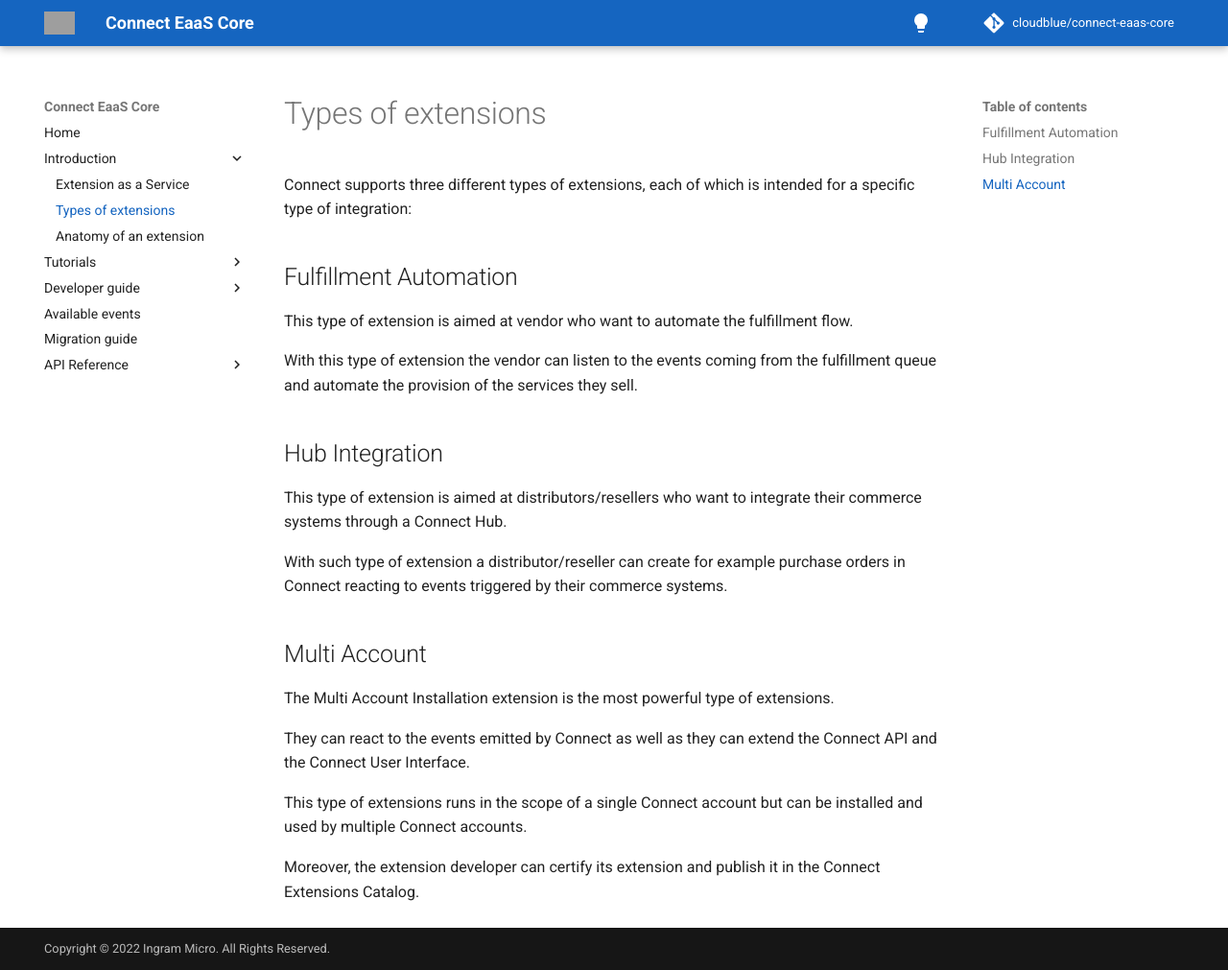
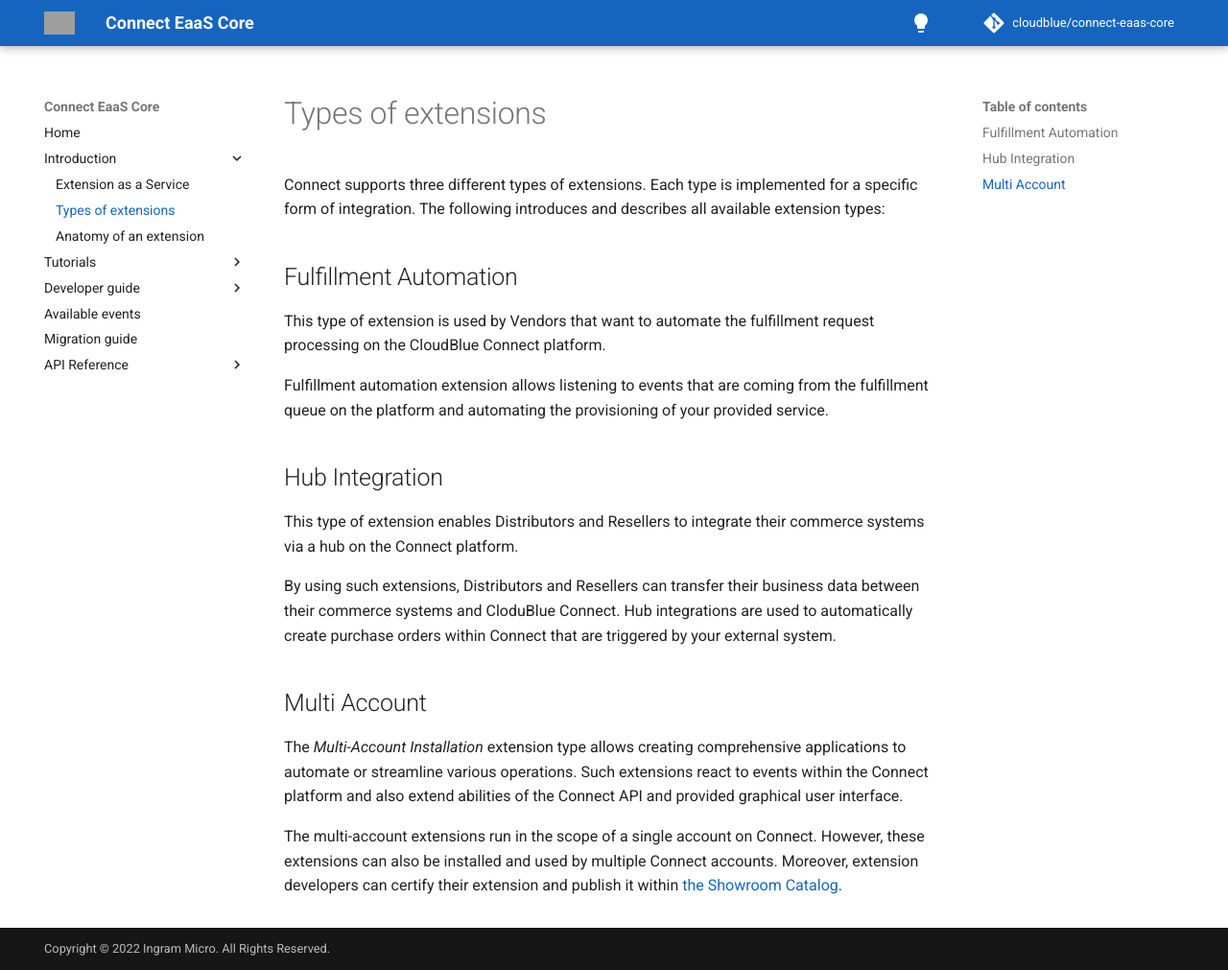
Before and after one commit to cloudblue/connect-eaas-core, an MkDocs documentation site: the page built from docs/intro/types_of_extensions.md, in a window 1280 px wide and 1011 px high. Shown: the whole window at 96% size. Built offline with MkDocs 1.6.1 and Material for MkDocs 9.7.7, drawn with Linux system fonts in a browser that asks for light colours; comment, search, counter and statistics services are not loaded; grey boxes are pictures that could not be loaded.

Commit message:
rewrite types of extension docs

```diff
--- a/docs/intro/types_of_extensions.md
+++ b/docs/intro/types_of_extensions.md
@@ -1,31 +1,31 @@
-Connect supports three different types of extensions,
-each of which is intended for a specific type of integration:
+Connect supports three different types of extensions. Each type is implemented for
+a specific form of integration. The following introduces and describes all available
+extension types:
 
 ## Fulfillment Automation
 
-This type of extension is aimed at vendor who want to automate the fulfillment flow.
+This type of extension is used by Vendors that want to automate the fulfillment
+request processing on the CloudBlue Connect platform.
 
-With this type of extension the vendor can listen to the events coming from the fulfillment
-queue and automate the provision of the services they sell.
-
+Fulfillment automation extension allows listening to events that are coming from the fulfillment
+queue on the platform and automating the provisioning of your provided service.
 
 ## Hub Integration
 
-This type of extension is aimed at distributors/resellers who want to integrate their
-commerce systems through a Connect Hub.
+This type of extension enables Distributors and Resellers to integrate their
+commerce systems via a hub on the Connect platform.
 
-With such type of extension a distributor/reseller can create for example purchase orders
-in Connect reacting to events triggered by their commerce systems.
+By using such extensions, Distributors and Resellers can transfer their business
+data between their commerce systems and CloduBlue Connect. Hub integrations are
+used to automatically create purchase orders within Connect that are triggered by your external system.
 
 ## Multi Account
 
-The Multi Account Installation extension is the most powerful type of extensions.
+The *Multi-Account Installation* extension type allows creating comprehensive
+applications to automate or streamline various operations. Such extensions react
+to events within the Connect platform and also extend abilities of the Connect API and provided graphical user interface.
 
-They can react to the events emitted by Connect as well as they can extend the
-Connect API and the Connect User Interface.
-
-This type of extensions runs in the scope of a single Connect account but
-can be installed and used by multiple Connect accounts.
-
-Moreover, the extension developer can certify its extension and publish it
-in the Connect Extensions Catalog.
+The multi-account extensions run in the scope of a single account on Connect.
+However, these extensions can also be installed and used by multiple Connect accounts.
+Moreover, extension developers can certify their extension and publish it
+within [the Showroom Catalog](https://catalog.cloudblue.com/extensions/).
```
